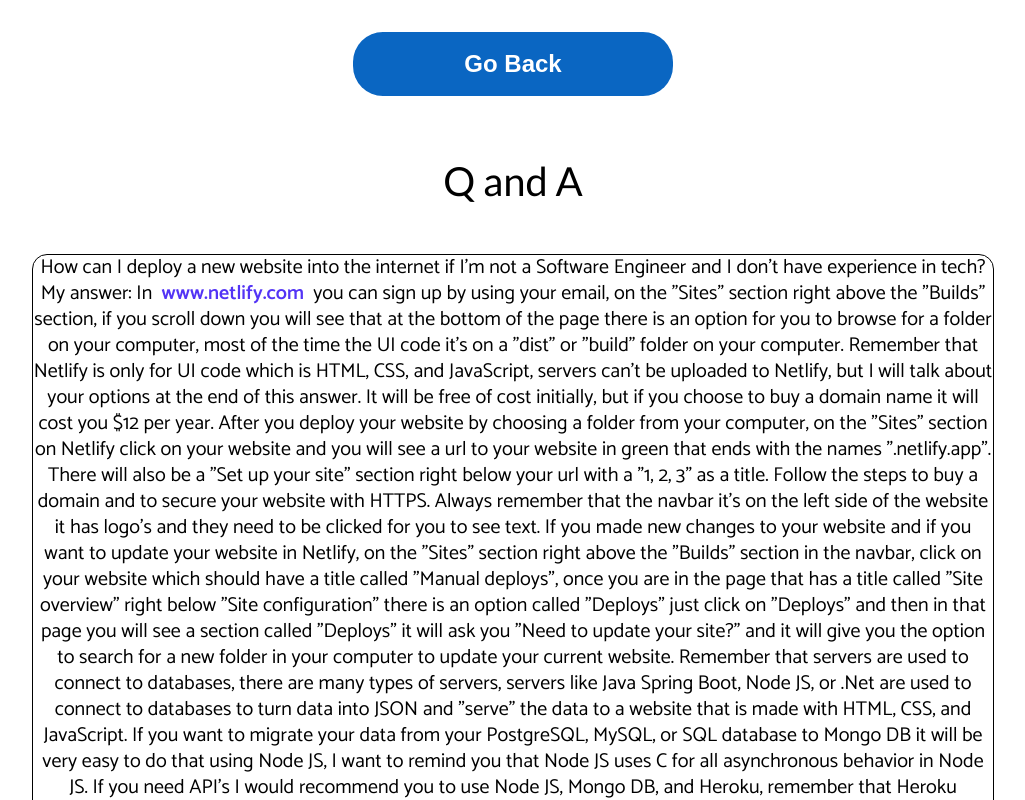
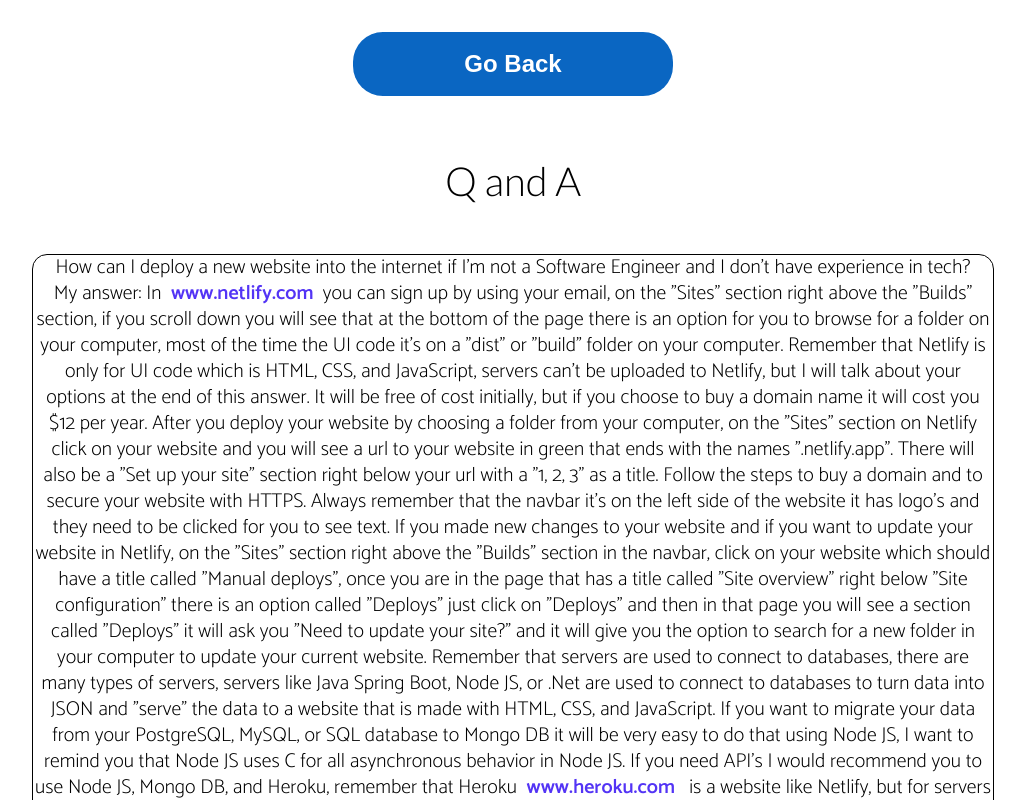
Before and after one commit to hectormorenosoftware/hectormorenosoftware.github.io, a React app: page /#/QandA in a window 1280 px wide. Shown: the whole page, without its empty margins (127-1152 px from the left). Built offline with nearby package versions, Linux system fonts and the light colour scheme.

Commit message:
Added new css to Q and A page for fonts

```diff
--- a/src/components/QandA.js
+++ b/src/components/QandA.js
@@ -27,7 +27,7 @@ class QandA extends React.PureComponent {
           >
             Go Back
           </button>
-          <h1>Q and A</h1>
+          <h1 style={{ fontWeight: "350" }}>Q and A</h1>
           <p className="ParagraphIDQandA">
             How can I deploy a new website into the internet if I'm not a
             Software Engineer and I don't have experience in tech? <br />
--- a/src/index.css
+++ b/src/index.css
@@ -23,7 +23,7 @@ h4,
 h5,
 h6 {
   font-family: "Lato";
-  font-weight: 500 !important;
+  font-weight: 500;
 }
 
 a {
@@ -124,7 +124,9 @@ a {
   border-radius: 15px;
   background: white;
   font-family: "Catamaran";
-  transition: 1s;
+  font-weight: 250;
+  transition: 0.5s;
+  cursor: pointer;
 
   &:hover {
     background: black;
```
Also changed, not shown: 2 other files (tests, documents, lock files or other folders).
